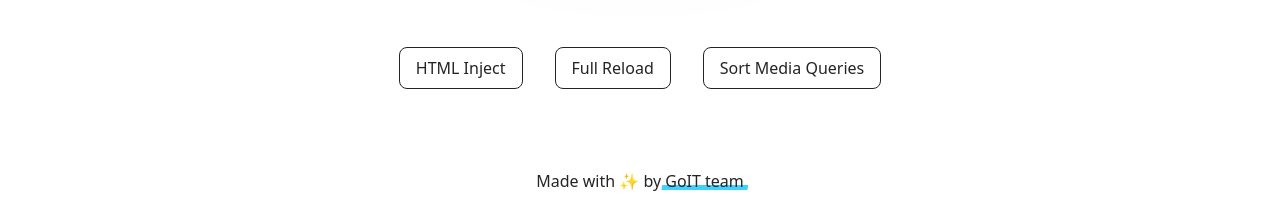
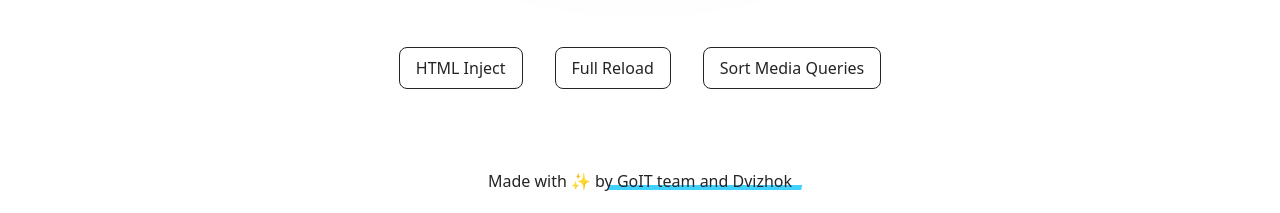
Before and after one commit to DimaDvizhok/goit-js-hw-09, a plain HTML site: page index.html in a window 1280 px wide. Shown: the part 587-800 px from the top of the page. Drawn offline with Linux system fonts and the light colour scheme; files that its build step writes are made by us from their sources; files whose address does not match are found by name.

Commit message:
Deploying to gh-pages from @ DimaDvizhok/goit-js-hw-09@a13fecde452d71ae7d4f931638c57548896f4596 🚀

```diff
--- a/index.html
+++ b/index.html
@@ -117,7 +117,7 @@
         target="_blank"
         rel="noopener noreferrer"
       >
-        GoIT team
+        GoIT team and Dvizhok
       </a>
     </p>
   </div>
```
Also changed, not shown: page-2.html (+1 -1 lines), page-3.html (+1 -1 lines).
